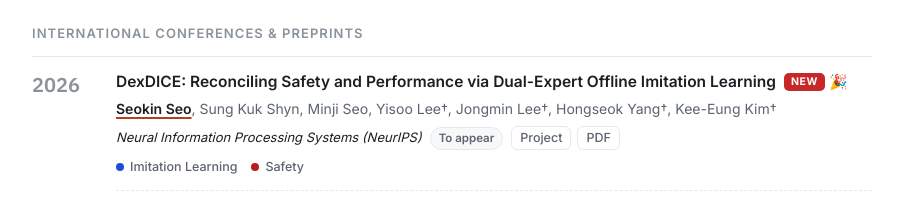
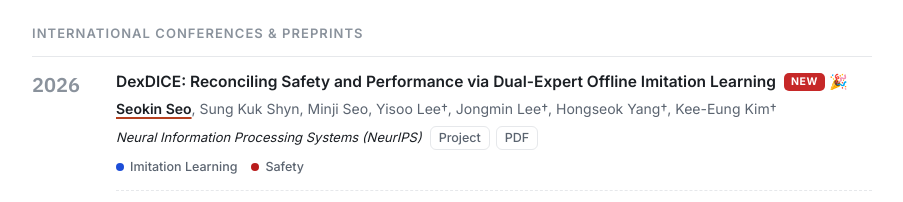
Before and after one commit to seokinseo/seokinseo.github.io, a plain HTML site: page index.html in a window 1280 px wide. Shown: the part 1330-1532 px from the top of the page, without its empty margins (188-1091 px from the left). Drawn offline with Linux system fonts and the light colour scheme.

Commit message:
Remove "To appear" badge from DexDICE
Co-Authored-By: Claude Fable 5.1 <noreply@anthropic.com>

```diff
--- a/index.html
+++ b/index.html
@@ -389,7 +389,6 @@ footer .copy{margin-top:14px;color:var(--faint);font-size:12.5px}
             <div class="authors"><span class="me">Seokin Seo</span>, Sung Kuk Shyn, Minji Seo, Yisoo Lee&dagger;, Jongmin Lee&dagger;, Hongseok Yang&dagger;, Kee-Eung Kim&dagger;</div>
             <div class="meta">
               <span class="full">Neural Information Processing Systems (NeurIPS)</span>
-              <span class="award soon">To appear</span>
               <span class="plinks"><a href="https://seokinseo.github.io/dexdice/" target="_blank" rel="noopener">Project</a> <a href="https://arxiv.org/pdf/2611.09433" target="_blank" rel="noopener">PDF</a></span>
             </div>
             <div class="kws"><button class="kw kw-il" data-f="il" type="button">Imitation Learning</button><button class="kw kw-safety" data-f="safety" type="button">Safety</button></div>
```
